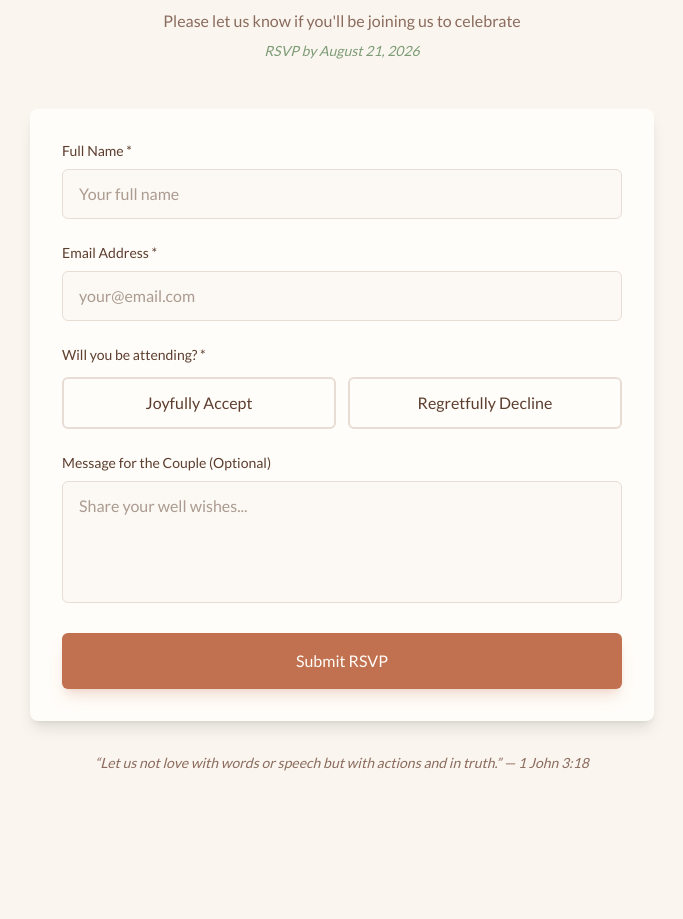
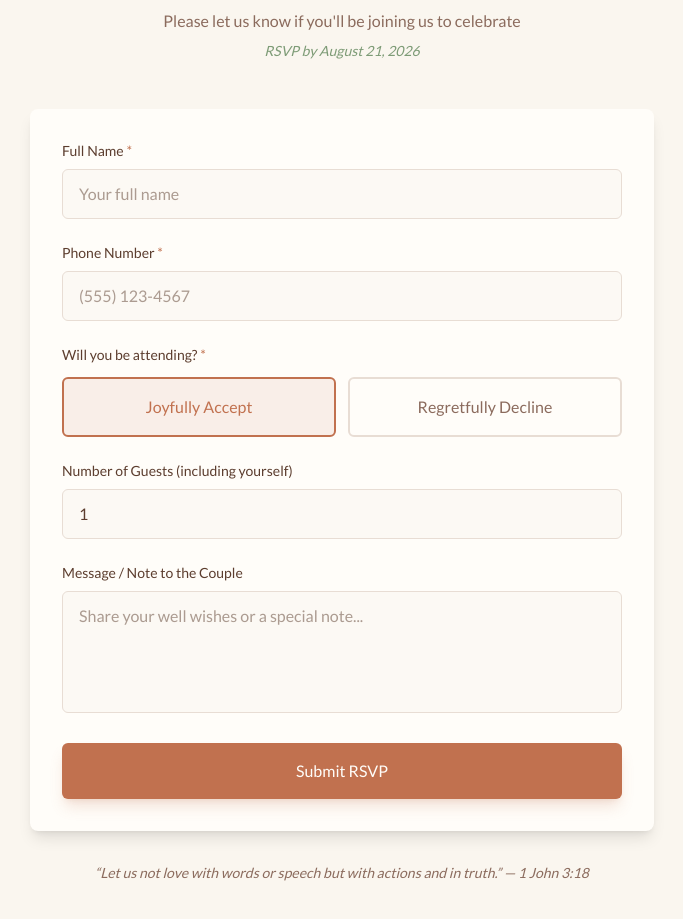
Before and after one commit to invonicstechnologies-hub/wedding-rsvp-website, a Next.js app: page /rsvp in a window 1280 px wide. Shown: the part 199-1118 px from the top of the page, without its empty margins (298-981 px from the left). Before the commit the page ends 1036 px from the top, so only its background shows below. Built offline with nearby package versions, Linux system fonts and the light colour scheme; a web font is replaced by a local one.

Commit message:
feat: revamp RSVP page with detailed form and animations\n\nAdd exact form fields and POST to webhook with success/error states.

```diff
--- a/app/rsvp/page.tsx
+++ b/app/rsvp/page.tsx
@@ -1,51 +1,127 @@
 'use client'
 
 import { useState } from 'react'
-import { motion } from 'framer-motion'
+import { motion, AnimatePresence } from 'framer-motion'
 import { HandSignIcon } from '@/components/hand-sign-icon'
 import { SimpleLeaf } from '@/components/leaf-decoration'
-import { Check } from 'lucide-react'
+import { Check, Loader2, AlertCircle } from 'lucide-react'
+
+type FormState = 'idle' | 'loading' | 'success' | 'error'
 
 export default function RSVPPage() {
   const [formData, setFormData] = useState({
     name: '',
-    email: '',
-    attending: '',
-    guests: '1',
-    mealPreference: '',
-    dietaryRestrictions: '',
-    signLanguageInterpreter: false,
+    phone: '',
     message: '',
+    attending: true,
+    guestCount: 1,
   })
-  const [submitted, setSubmitted] = useState(false)
+  const [formState, setFormState] = useState<FormState>('idle')
+  const [errorMessage, setErrorMessage] = useState('')
 
-  const handleSubmit = (e: React.FormEvent) => {
+  const handleSubmit = async (e: React.FormEvent) => {
     e.preventDefault()
-    // In a real app, this would submit to a database
-    console.log('RSVP submitted:', formData)
-    setSubmitted(true)
+    setFormState('loading')
+    setErrorMessage('')
+
+    try {
+      const response = await fetch('http://localhost:5678/webhook/rsvp', {
+        method: 'POST',
+        headers: {
+          'Content-Type': 'application/json',
+        },
+        body: JSON.stringify({
+          name: formData.name,
+          phone: formData.phone,
+          message: formData.message,
+          attending: formData.attending,
+          guestCount: formData.attending ? formData.guestCount : 0,
+        }),
+      })
+
+      if (!response.ok) {
+        throw new Error('Failed to submit RSVP')
       }
 
-  if (submitted) {
+      setFormState('success')
+    } catch {
+      setFormState('error')
+      setErrorMessage('Something went wrong. Please try again or contact the couple directly.')
+    }
+  }
+
+  const containerVariants = {
+    hidden: { opacity: 0 },
+    visible: {
+      opacity: 1,
+      transition: {
+        staggerChildren: 0.1,
+      },
+    },
+  }
+
+  const itemVariants = {
+    hidden: { opacity: 0, y: 20 },
+    visible: { opacity: 1, y: 0 },
+  }
+
+  const inputFocusVariants = {
+    rest: { scale: 1 },
+    focus: { scale: 1.01, transition: { duration: 0.2 } },
+  }
+
+  // Success state
+  if (formState === 'success') {
     return (
       <div className="min-h-screen bg-cream pt-24 pb-16">
         <div className="max-w-2xl mx-auto px-6">
           <motion.div
             initial={{ opacity: 0, scale: 0.9 }}
             animate={{ opacity: 1, scale: 1 }}
+            transition={{ type: 'spring', duration: 0.6 }}
             className="bg-warm-white rounded-lg shadow-lg p-8 md:p-12 text-center"
           >
-            <div className="w-16 h-16 bg-sage/20 rounded-full flex items-center justify-center mx-auto mb-6">
-              <Check className="w-8 h-8 text-sage" />
-            </div>
-            <h2 className="font-serif text-3xl text-brown mb-4">Thank You!</h2>
-            <p className="text-muted-foreground mb-2">
-              Your RSVP has been received. We&apos;re so grateful you&apos;ll be joining us!
-            </p>
-            <p className="text-sm text-muted-foreground italic mt-6">
+            <motion.div
+              initial={{ scale: 0 }}
+              animate={{ scale: 1 }}
+              transition={{ delay: 0.2, type: 'spring', stiffness: 200 }}
+              className="w-20 h-20 bg-sage/20 rounded-full flex items-center justify-center mx-auto mb-6"
+            >
+              <Check className="w-10 h-10 text-sage" />
+            </motion.div>
+            <motion.h2
+              initial={{ opacity: 0, y: 10 }}
+              animate={{ opacity: 1, y: 0 }}
+              transition={{ delay: 0.3 }}
+              className="font-serif text-3xl md:text-4xl text-brown mb-4"
+            >
+              {formData.attending ? 'We Can\'t Wait to See You!' : 'Thank You for Letting Us Know'}
+            </motion.h2>
+            <motion.p
+              initial={{ opacity: 0, y: 10 }}
+              animate={{ opacity: 1, y: 0 }}
+              transition={{ delay: 0.4 }}
+              className="text-muted-foreground mb-2 text-lg"
+            >
+              {formData.attending
+                ? 'Your RSVP has been received. We\'re so grateful you\'ll be joining us on our special day!'
+                : 'We\'ll miss you, but we\'re thankful for your warm wishes. You\'ll be in our hearts.'}
+            </motion.p>
+            <motion.p
+              initial={{ opacity: 0 }}
+              animate={{ opacity: 1 }}
+              transition={{ delay: 0.5 }}
+              className="text-sm text-muted-foreground italic mt-6"
+            >
               &ldquo;Every good and perfect gift is from above&rdquo; — James 1:17
-            </p>
-            <HandSignIcon className="w-8 h-8 text-terracotta/50 mx-auto mt-6" />
+            </motion.p>
+            <motion.div
+              initial={{ opacity: 0 }}
+              animate={{ opacity: 1 }}
+              transition={{ delay: 0.6 }}
+            >
+              <HandSignIcon className="w-10 h-10 text-terracotta/50 mx-auto mt-6" />
+            </motion.div>
           </motion.div>
         </div>
       </div>
@@ -79,197 +155,185 @@ export default function RSVPPage() {
 
         {/* Form */}
         <motion.form
-          initial={{ opacity: 0, y: 30 }}
-          animate={{ opacity: 1, y: 0 }}
-          transition={{ delay: 0.2 }}
+          variants={containerVariants}
+          initial="hidden"
+          animate="visible"
           onSubmit={handleSubmit}
           className="bg-warm-white rounded-lg shadow-lg p-6 md:p-8 space-y-6"
         >
+          {/* Error Banner */}
+          <AnimatePresence>
+            {formState === 'error' && (
+              <motion.div
+                initial={{ opacity: 0, height: 0 }}
+                animate={{ opacity: 1, height: 'auto' }}
+                exit={{ opacity: 0, height: 0 }}
+                className="bg-destructive/10 border border-destructive/30 rounded-md p-4 flex items-start gap-3"
+              >
+                <AlertCircle className="w-5 h-5 text-destructive flex-shrink-0 mt-0.5" />
+                <div>
+                  <p className="font-medium text-destructive">Unable to submit RSVP</p>
+                  <p className="text-sm text-destructive/80">{errorMessage}</p>
+                </div>
+              </motion.div>
+            )}
+          </AnimatePresence>
+
           {/* Name */}
-          <div>
+          <motion.div variants={itemVariants}>
             <label htmlFor="name" className="block text-sm font-medium text-brown mb-2">
-              Full Name *
+              Full Name <span className="text-terracotta">*</span>
             </label>
-            <input
+            <motion.input
+              variants={inputFocusVariants}
+              initial="rest"
+              whileFocus="focus"
               type="text"
               id="name"
               required
               value={formData.name}
               onChange={(e) => setFormData({ ...formData, name: e.target.value })}
-              className="w-full px-4 py-3 border border-border rounded-md bg-cream/50 focus:outline-none focus:ring-2 focus:ring-terracotta/50 focus:border-terracotta transition-colors"
+              className="w-full px-4 py-3 border border-border rounded-md bg-cream/50 focus:outline-none focus:ring-2 focus:ring-terracotta/50 focus:border-terracotta transition-all duration-200"
               placeholder="Your full name"
             />
-          </div>
+          </motion.div>
 
-          {/* Email */}
-          <div>
-            <label htmlFor="email" className="block text-sm font-medium text-brown mb-2">
-              Email Address *
+          {/* Phone */}
+          <motion.div variants={itemVariants}>
+            <label htmlFor="phone" className="block text-sm font-medium text-brown mb-2">
+              Phone Number <span className="text-terracotta">*</span>
             </label>
-            <input
-              type="email"
-              id="email"
+            <motion.input
+              variants={inputFocusVariants}
+              initial="rest"
+              whileFocus="focus"
+              type="tel"
+              id="phone"
               required
-              value={formData.email}
-              onChange={(e) => setFormData({ ...formData, email: e.target.value })}
-              className="w-full px-4 py-3 border border-border rounded-md bg-cream/50 focus:outline-none focus:ring-2 focus:ring-terracotta/50 focus:border-terracotta transition-colors"
-              placeholder="your@email.com"
+              value={formData.phone}
+              onChange={(e) => setFormData({ ...formData, phone: e.target.value })}
+              className="w-full px-4 py-3 border border-border rounded-md bg-cream/50 focus:outline-none focus:ring-2 focus:ring-terracotta/50 focus:border-terracotta transition-all duration-200"
+              placeholder="(555) 123-4567"
             />
-          </div>
+          </motion.div>
 
-          {/* Attending */}
-          <div>
+          {/* Attending Toggle */}
+          <motion.div variants={itemVariants}>
             <label className="block text-sm font-medium text-brown mb-3">
-              Will you be attending? *
+              Will you be attending? <span className="text-terracotta">*</span>
             </label>
             <div className="flex flex-col sm:flex-row gap-3">
-              {[
-                { value: 'yes', label: 'Joyfully Accept' },
-                { value: 'no', label: 'Regretfully Decline' },
-              ].map((option) => (
-                <label
-                  key={option.value}
-                  className={`flex-1 flex items-center justify-center px-4 py-3 border-2 rounded-md cursor-pointer transition-all ${
-                    formData.attending === option.value
+              <motion.label
+                whileHover={{ scale: 1.02 }}
+                whileTap={{ scale: 0.98 }}
+                className={`flex-1 flex items-center justify-center px-4 py-4 border-2 rounded-md cursor-pointer transition-all ${
+                  formData.attending
                     ? 'border-terracotta bg-terracotta/10 text-terracotta'
-                      : 'border-border hover:border-terracotta/50'
+                    : 'border-border hover:border-terracotta/50 text-muted-foreground'
                 }`}
               >
                 <input
                   type="radio"
                   name="attending"
-                    value={option.value}
-                    checked={formData.attending === option.value}
-                    onChange={(e) => setFormData({ ...formData, attending: e.target.value })}
+                  checked={formData.attending}
+                  onChange={() => setFormData({ ...formData, attending: true })}
                   className="sr-only"
-                    required
                 />
-                  <span>{option.label}</span>
-                </label>
-              ))}
-            </div>
-          </div>
-
-          {/* Conditional fields when attending */}
-          {formData.attending === 'yes' && (
-            <motion.div
-              initial={{ opacity: 0, height: 0 }}
-              animate={{ opacity: 1, height: 'auto' }}
-              className="space-y-6"
-            >
-              {/* Number of Guests */}
-              <div>
-                <label htmlFor="guests" className="block text-sm font-medium text-brown mb-2">
-                  Number of Guests (including yourself)
-                </label>
-                <select
-                  id="guests"
-                  value={formData.guests}
-                  onChange={(e) => setFormData({ ...formData, guests: e.target.value })}
-                  className="w-full px-4 py-3 border border-border rounded-md bg-cream/50 focus:outline-none focus:ring-2 focus:ring-terracotta/50 focus:border-terracotta transition-colors"
-                >
-                  {[1, 2, 3, 4, 5].map((num) => (
-                    <option key={num} value={num}>{num}</option>
-                  ))}
-                </select>
-              </div>
-
-              {/* Meal Preference */}
-              <div>
-                <label className="block text-sm font-medium text-brown mb-3">
-                  Meal Preference
-                </label>
-                <div className="grid grid-cols-1 sm:grid-cols-3 gap-3">
-                  {['Chicken', 'Fish', 'Vegetarian'].map((meal) => (
-                    <label
-                      key={meal}
-                      className={`flex items-center justify-center px-4 py-3 border-2 rounded-md cursor-pointer transition-all ${
-                        formData.mealPreference === meal
-                          ? 'border-sage bg-sage/10 text-sage'
-                          : 'border-border hover:border-sage/50'
+                <span className="font-medium">Joyfully Accept</span>
+              </motion.label>
+              <motion.label
+                whileHover={{ scale: 1.02 }}
+                whileTap={{ scale: 0.98 }}
+                className={`flex-1 flex items-center justify-center px-4 py-4 border-2 rounded-md cursor-pointer transition-all ${
+                  !formData.attending
+                    ? 'border-terracotta bg-terracotta/10 text-terracotta'
+                    : 'border-border hover:border-terracotta/50 text-muted-foreground'
                 }`}
               >
                 <input
                   type="radio"
-                        name="meal"
-                        value={meal}
-                        checked={formData.mealPreference === meal}
-                        onChange={(e) => setFormData({ ...formData, mealPreference: e.target.value })}
+                  name="attending"
+                  checked={!formData.attending}
+                  onChange={() => setFormData({ ...formData, attending: false })}
                   className="sr-only"
                 />
-                      <span>{meal}</span>
-                    </label>
-                  ))}
-                </div>
-              </div>
-
-              {/* Dietary Restrictions */}
-              <div>
-                <label htmlFor="dietary" className="block text-sm font-medium text-brown mb-2">
-                  Dietary Restrictions or Allergies
-                </label>
-                <input
-                  type="text"
-                  id="dietary"
-                  value={formData.dietaryRestrictions}
-                  onChange={(e) => setFormData({ ...formData, dietaryRestrictions: e.target.value })}
-                  className="w-full px-4 py-3 border border-border rounded-md bg-cream/50 focus:outline-none focus:ring-2 focus:ring-terracotta/50 focus:border-terracotta transition-colors"
-                  placeholder="Please list any allergies or restrictions"
-                />
-              </div>
-
-              {/* Sign Language Interpreter */}
-              <div className="bg-sage/10 rounded-md p-4 border border-sage/20">
-                <label className="flex items-start gap-3 cursor-pointer">
-                  <input
-                    type="checkbox"
-                    checked={formData.signLanguageInterpreter}
-                    onChange={(e) => setFormData({ ...formData, signLanguageInterpreter: e.target.checked })}
-                    className="mt-1 w-5 h-5 text-terracotta border-border rounded focus:ring-terracotta"
-                  />
-                  <div>
-                    <span className="font-medium text-brown flex items-center gap-2">
-                      <HandSignIcon className="w-5 h-5 text-sage" />
-                      Sign Language Interpretation
-                    </span>
-                    <p className="text-sm text-muted-foreground mt-1">
-                      Our ceremony will include sign language interpretation. Check this box if you&apos;d prefer seating with a clear view of the interpreter.
-                    </p>
-                  </div>
-                </label>
+                <span className="font-medium">Regretfully Decline</span>
+              </motion.label>
             </div>
           </motion.div>
+
+          {/* Guest Count - Only shown when attending */}
+          <AnimatePresence>
+            {formData.attending && (
+              <motion.div
+                initial={{ opacity: 0, height: 0 }}
+                animate={{ opacity: 1, height: 'auto' }}
+                exit={{ opacity: 0, height: 0 }}
+                transition={{ duration: 0.3 }}
+              >
+                <label htmlFor="guestCount" className="block text-sm font-medium text-brown mb-2">
+                  Number of Guests (including yourself)
+                </label>
+                <motion.input
+                  variants={inputFocusVariants}
+                  initial="rest"
+                  whileFocus="focus"
+                  type="number"
+                  id="guestCount"
+                  min={1}
+                  max={10}
+                  value={formData.guestCount}
+                  onChange={(e) => setFormData({ ...formData, guestCount: parseInt(e.target.value) || 1 })}
+                  className="w-full px-4 py-3 border border-border rounded-md bg-cream/50 focus:outline-none focus:ring-2 focus:ring-terracotta/50 focus:border-terracotta transition-all duration-200"
+                />
+              </motion.div>
             )}
+          </AnimatePresence>
 
           {/* Message */}
-          <div>
+          <motion.div variants={itemVariants}>
             <label htmlFor="message" className="block text-sm font-medium text-brown mb-2">
-              Message for the Couple (Optional)
+              Message / Note to the Couple
             </label>
-            <textarea
+            <motion.textarea
+              variants={inputFocusVariants}
+              initial="rest"
+              whileFocus="focus"
               id="message"
               rows={4}
               value={formData.message}
               onChange={(e) => setFormData({ ...formData, message: e.target.value })}
-              className="w-full px-4 py-3 border border-border rounded-md bg-cream/50 focus:outline-none focus:ring-2 focus:ring-terracotta/50 focus:border-terracotta transition-colors resize-none"
-              placeholder="Share your well wishes..."
+              className="w-full px-4 py-3 border border-border rounded-md bg-cream/50 focus:outline-none focus:ring-2 focus:ring-terracotta/50 focus:border-terracotta transition-all duration-200 resize-none"
+              placeholder="Share your well wishes or a special note..."
             />
-          </div>
+          </motion.div>
 
-          {/* Submit */}
-          <button
+          {/* Submit Button */}
+          <motion.div variants={itemVariants}>
+            <motion.button
               type="submit"
-            className="w-full py-4 bg-terracotta text-warm-white font-medium rounded-md hover:bg-terracotta/90 transition-colors shadow-lg shadow-terracotta/20"
+              disabled={formState === 'loading'}
+              whileHover={{ scale: formState === 'loading' ? 1 : 1.02 }}
+              whileTap={{ scale: formState === 'loading' ? 1 : 0.98 }}
+              className="w-full py-4 bg-terracotta text-warm-white font-medium rounded-md hover:bg-terracotta/90 transition-colors shadow-lg shadow-terracotta/20 disabled:opacity-70 disabled:cursor-not-allowed flex items-center justify-center gap-2"
             >
-            Submit RSVP
-          </button>
+              {formState === 'loading' ? (
+                <>
+                  <Loader2 className="w-5 h-5 animate-spin" />
+                  <span>Submitting...</span>
+                </>
+              ) : (
+                <span>Submit RSVP</span>
+              )}
+            </motion.button>
+          </motion.div>
         </motion.form>
 
         {/* Footer Quote */}
         <motion.p
           initial={{ opacity: 0 }}
           animate={{ opacity: 1 }}
-          transition={{ delay: 0.4 }}
+          transition={{ delay: 0.6 }}
           className="text-center text-sm text-muted-foreground mt-8 italic"
         >
           &ldquo;Let us not love with words or speech but with actions and in truth.&rdquo; — 1 John 3:18
```
Lines whose indentation alone changed are shown as unchanged.
